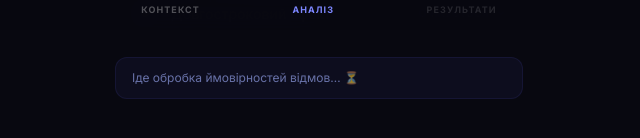
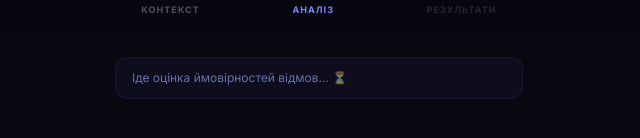
Before and after one commit to BarryBuster/telegram-sherlock-app, a Next.js app: page / in a window 1280 px wide. Both pictures are taken after a click on the button "АНАЛІЗ". Shown: the part 770-908 px from the top of the page, without its empty margins (321-961 px from the left). Built offline with nearby package versions, Linux system fonts and the light colour scheme.

Commit message:
feat: add finalizing indicator on AnalysisScreen to improve UX during long API wait

```diff
--- a/src/components/screens/AnalysisScreen.tsx
+++ b/src/components/screens/AnalysisScreen.tsx
@@ -41,6 +41,9 @@ export default function AnalysisScreen() {
       default: return 'ОЧІКУЄТЬСЯ';
     }
   };
+
+  const isAllDone = Object.values(statuses).every((s) => s === 'done');
+  const isAnyAnalyzing = Object.values(statuses).some((s) => s === 'analyzing');
 
   return (
     <div className="flex min-h-[calc(100dvh-120px)] flex-col px-5 pt-8 pb-28">
@@ -148,10 +151,23 @@ export default function AnalysisScreen() {
       </div>
 
       {/* Підсказка для analyzing */}
-      {Object.values(statuses).some((s) => s === 'analyzing') && (
+      {isAnyAnalyzing && !isAllDone && (
         <div className="mt-4 rounded-xl bg-indigo-500/[0.06] border border-indigo-500/10 px-4 py-3">
           <p className="text-xs text-indigo-300/60">
-            Іде обробка ймовірностей відмов… ⏳
+            Іде оцінка ймовірностей відмов… ⏳
+          </p>
+        </div>
+      )}
+
+      {/* Підсказка для фіналізації (коли всі критерії done, але ми ще чекаємо на API) */}
+      {isAllDone && (
+        <div className="mt-4 flex items-center justify-center gap-3 rounded-xl bg-purple-500/[0.06] border border-purple-500/10 px-4 py-4 transition-all duration-500 animate-in fade-in slide-in-from-bottom-2">
+          <svg className="h-4 w-4 animate-spin text-purple-400" viewBox="0 0 24 24" fill="none">
+            <circle className="opacity-25" cx="12" cy="12" r="10" stroke="currentColor" strokeWidth="4" />
+            <path className="opacity-75" fill="currentColor" d="M4 12a8 8 0 018-8V0C5.373 0 0 5.373 0 12h4z" />
+          </svg>
+          <p className="text-xs font-medium tracking-wide text-purple-300/80">
+            Зважуємо бали та формуємо висновок...
           </p>
         </div>
       )}
```
